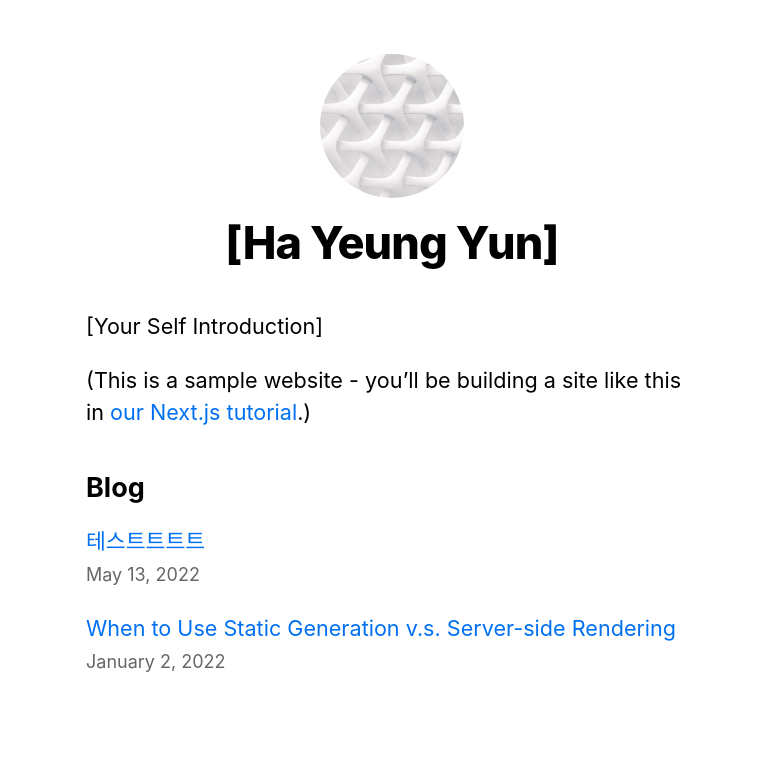
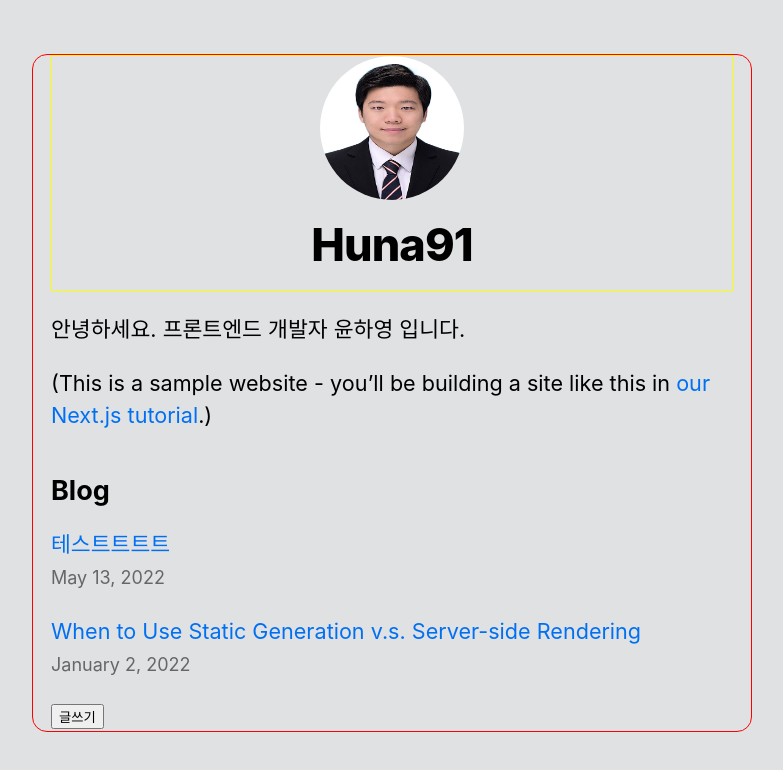
Before and after one commit to huna91/huna91.github.io, a Next.js app: page / in a window 1280 px wide. Shown: the top 770 px of the page, without its empty margins (248-1031 px from the left). Built offline with nearby package versions, Linux system fonts and the light colour scheme.

Commit message:
frame 작업중

```diff
--- a/components/layout.js
+++ b/components/layout.js
@@ -6,7 +6,7 @@ import styles from "./layout.module.css";
 import utilStyles from "../styles/utils.module.css";
 import Link from "next/link";
 
-const name = "[Ha Yeung Yun]";
+const name = "Huna91";
 export const siteTitle = "Next.js Sample Website";
 
 export default function Layout({ children, home }) {
--- a/components/layout.module.css
+++ b/components/layout.module.css
@@ -1,13 +1,16 @@
 .container {
-  max-width: 36rem;
+  max-width: 40rem;
   padding: 0 1rem;
   margin: 3rem auto 6rem;
+  border: 1px solid red;
+  border-radius: 15px;
 }
 
 .header {
   display: flex;
   flex-direction: column;
   align-items: center;
+  border: 1px solid yellow;
 }
 
 .backToHome {
--- a/pages/index.js
+++ b/pages/index.js
@@ -1,9 +1,9 @@
-import Head from 'next/head'
-import Layout, { siteTitle } from '../components/layout'
-import utilStyles from '../styles/utils.module.css'
-import { getSortedPostsData } from '../lib/posts'
-import Link from 'next/link'
-import Date from '../components/date'
+import Head from "next/head";
+import Layout, { siteTitle } from "../components/layout";
+import utilStyles from "../styles/utils.module.css";
+import { getSortedPostsData } from "../lib/posts";
+import Link from "next/link";
+import Date from "../components/date";
 
 export default function Home({ allPostsData }) {
   return (
@@ -12,9 +12,9 @@ export default function Home({ allPostsData }) {
         <title>{siteTitle}</title>
       </Head>
       <section className={utilStyles.headingMd}>
-        <p>[Your Self Introduction]</p>
+        <p>안녕하세요. 프론트엔드 개발자 윤하영 입니다.</p>
         <p>
-          (This is a sample website - you’ll be building a site like this in{' '}
+          (This is a sample website - you’ll be building a site like this in{" "}
           <a href="https://nextjs.org/learn">our Next.js tutorial</a>.)
         </p>
       </section>
@@ -32,15 +32,16 @@ export default function Home({ allPostsData }) {
           ))}
         </ul>
       </section>
+      <button>글쓰기</button>
     </Layout>
-  )
+  );
 }
 
 export async function getStaticProps() {
-  const allPostsData = getSortedPostsData()
+  const allPostsData = getSortedPostsData();
   return {
     props: {
-      allPostsData
-    }
-  }
+      allPostsData,
+    },
+  };
 }
--- a/styles/global.css
+++ b/styles/global.css
@@ -6,6 +6,7 @@ body {
     Ubuntu, Cantarell, Fira Sans, Droid Sans, Helvetica Neue, sans-serif;
   line-height: 1.6;
   font-size: 18px;
+  background-color: #e0e1e3;
 }
 
 * {
```
Also changed, not shown: public/images/profile.jpg.
